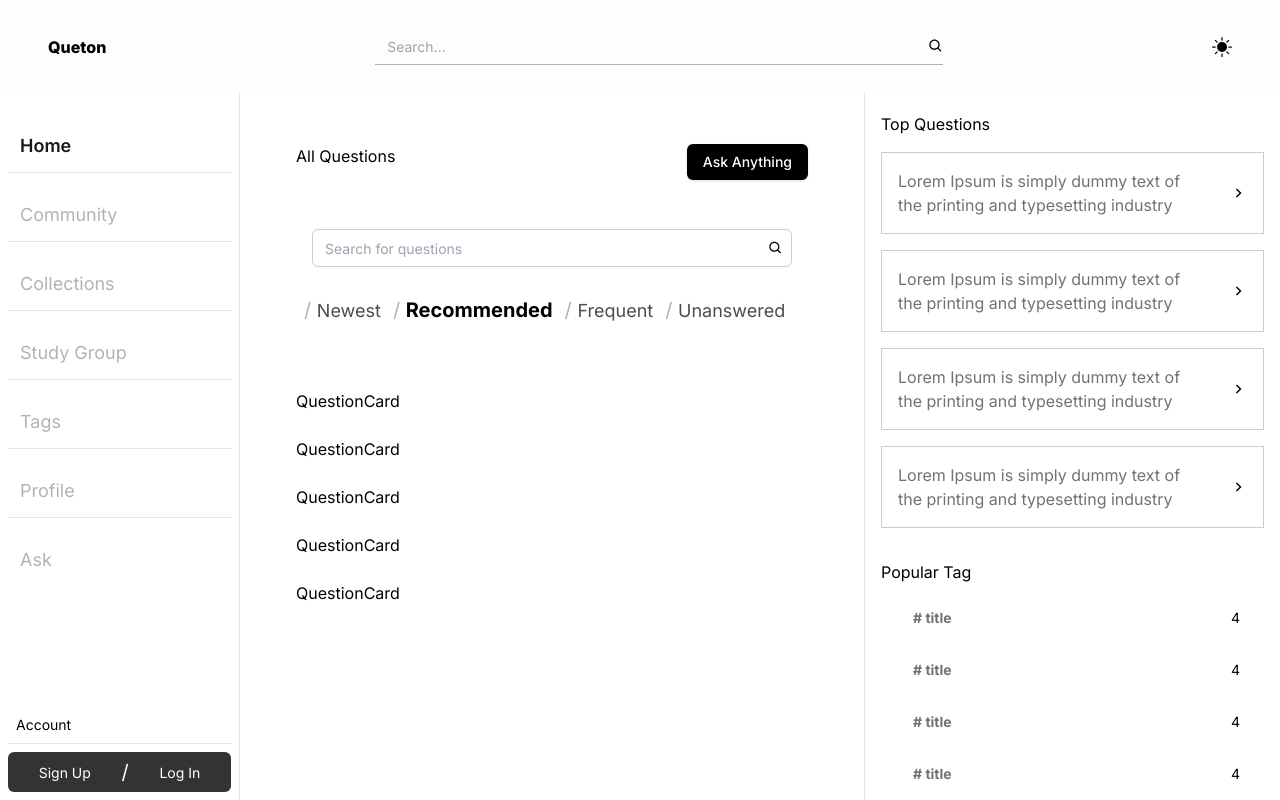
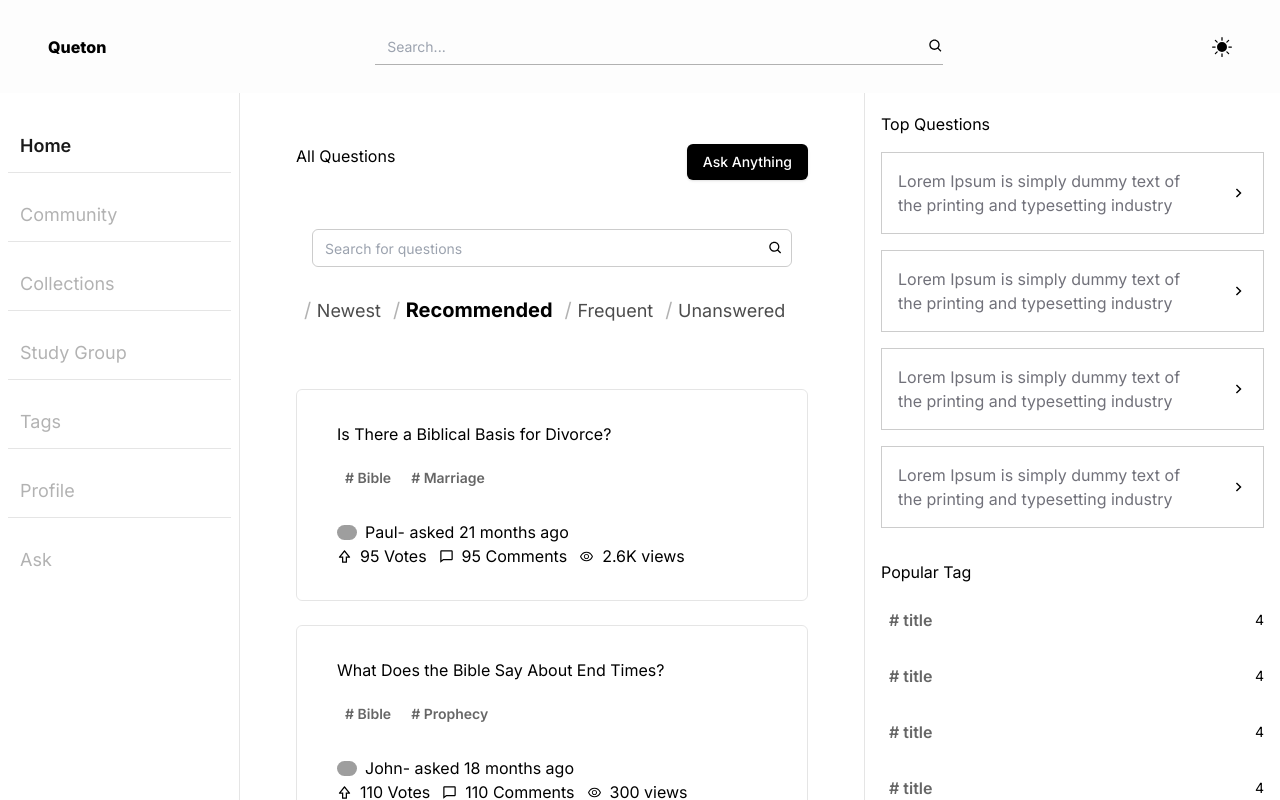
Before and after one commit to DrakonZZZ/Queton, a Next.js app: page / in a window 1280 px wide. Shown: the top 800 px of the page. Built offline with nearby package versions, Linux system fonts and the light colour scheme; no server answers; grey boxes are pictures that could not be loaded.

Commit message:
Homepage

```diff
--- a/app/(root)/(home)/page.tsx
+++ b/app/(root)/(home)/page.tsx
@@ -45,16 +45,19 @@ const Home = () => {
         <div className="w-full mt-10 flex flex-col gap-6">
           {questions.length > 0 ? (
             questions.map((q, idx) => {
-              const {
-                id,
-                title,
-                author,
-                upvotes,
-                view,
-                createAt,
-                tags: [{ id: tagId, tagName }],
-              } = q;
-              return <QuestionCard key={id} />;
+              const { id, title, author, upvotes, view, createAt, tags } = q;
+              return (
+                <QuestionCard
+                  key={id}
+                  id={id}
+                  title={title}
+                  author={author}
+                  upvotes={upvotes}
+                  view={view}
+                  createAt={createAt}
+                  tags={tags}
+                />
+              );
             })
           ) : (
             <NoResults
--- a/app/globals.css
+++ b/app/globals.css
@@ -17,9 +17,6 @@ body {
   }
   .flex-start {
     @apply flex justify-start items-center;
-  }
-  .card-wrapper {
-    @apply bg-light-900 dark:dark-gradient shadow-light-100 dar;
   }
   .btn {
     @apply bg-light-800 dark:bg-dark-300 !important;
--- a/components/QuestionCard.tsx
+++ b/components/QuestionCard.tsx
@@ -1,5 +1,91 @@
-const QuestionCard = () => {
-  return <div>QuestionCard</div>;
+import { link } from 'fs';
+import Link from 'next/link';
+import SideTags from './rightbar/SideTags';
+import Metric from './stats/Metric';
+import { BiUpvote, BiComment } from 'react-icons/bi';
+import { AiOutlineEye } from 'react-icons/ai';
+import AvatarCard from './stats/AvatarCard';
+import { timeStamp } from '@/lib/timeformat';
+
+interface QuestionProps {
+  id: number;
+  title: string;
+  author: { id: number; name: string; imgSrc: string };
+  upvotes: number;
+  view: number;
+  createAt: Date;
+  tags: { id: number; tagName: string }[];
+}
+
+const QuestionCard = ({
+  id,
+  title,
+  author,
+  upvotes,
+  view,
+  createAt,
+  tags,
+}: QuestionProps) => {
+  return (
+    <div className="border border-black/10 dark:border-white/20 rounded-md p-8 sm:px-10">
+      <div className="flex flex-col-reverse items-start justify-between gap-2 ">
+        <span className="md:hidden subtle-regular text-dark-400_light-700 line-clamp-1">
+          {timeStamp(createAt)}
+        </span>
+        <Link href={`/question/${id}`}>
+          <h3 className="h3-semibold base-semibold text-dark-200_light-900 line-clamp-1 flex-1">
+            {title}
+          </h3>
+        </Link>
+      </div>
+      {/* Editable button if signed in */}
+
+      <div className="mt-3.5 flex flex-wrap gap-1">
+        {tags.map((tag) => {
+          const { id, tagName } = tag;
+          return (
+            <SideTags
+              key={id}
+              id={tagName}
+              title={tagName}
+              addonClasses="text-sm"
+            />
+          );
+        })}
+      </div>
+      <div className="w-full flex-between flex-wrap mt-6">
+        <AvatarCard
+          imgSrc="/assets/icons/avatar.svg"
+          author={author.name}
+          isAuthor={true}
+          href={`/profile/${author.id}`}
+          title={`- asked ${timeStamp(createAt)}`}
+        />
+        <div className="flex gap-3">
+          <Metric
+            icon={<BiUpvote size={15} className="text-dark-400_light-800" />}
+            value={upvotes}
+            title="Votes"
+            addonTextStyle="small-medium text-dark-400_light-800"
+          />
+          <Metric
+            icon={<BiComment size={15} className="text-dark-400_light-800" />}
+            value={upvotes}
+            title="Comments"
+            addonTextStyle="small-medium text-dark-400_light-800"
+          />
+          <Metric
+            icon={
+              <AiOutlineEye size={15} className="text-dark-400_light-800" />
+            }
+            value={view}
+            title="views"
+            addonTextStyle="small-medium text-dark-400_light-800"
+          />
+        </div>
+      </div>
+    </div>
+  );
 };
 
 export default QuestionCard;
--- a/components/rightbar/SideTags.tsx
+++ b/components/rightbar/SideTags.tsx
@@ -1,24 +1,28 @@
 import Link from 'next/link';
 
 interface SideTageProps {
-  _id: number;
+  id: string;
   title: string;
   topicCount?: boolean;
   totlaQuestions?: number;
+  addonClasses: string;
 }
 
 const SideTags = ({
-  _id,
+  id,
   title,
   topicCount,
   totlaQuestions,
+  addonClasses,
 }: SideTageProps) => {
   return (
     <Link
-      href={`/tags/${_id}`}
-      className="flex flex-row justify-between items-center flex-wrap gap-2 px-6"
+      href={`/tags/${id}`}
+      className="flex flex-row justify-between items-center flex-wrap gap-2 "
     >
-      <div className="text-sm font-bold text-justify p-2 rounded-lg text-zinc-500">
+      <div
+        className={`${addonClasses} font-semibold text-justify p-2 rounded-lg text-black/60 dark:text-white/60`}
+      >
         <span>#</span> {title}
       </div>
       {topicCount && (
--- /dev/null
+++ b/components/stats/AvatarCard.tsx
@@ -0,0 +1,38 @@
+import Image from 'next/image';
+import Link from 'next/link';
+
+interface AvatarCardProp {
+  imgSrc: string;
+  author: string;
+  isAuthor: boolean;
+  href: string;
+  title: string;
+}
+
+const AvatarCard = ({
+  imgSrc,
+  author,
+  isAuthor,
+  href,
+  title,
+}: AvatarCardProp) => {
+  return (
+    <div>
+      <Link href={href} className="flex-center flex-wrap gap-2">
+        <Image
+          src={imgSrc}
+          width={20}
+          height={20}
+          alt={author}
+          className=" object-contain rounded-full"
+        />
+        <p className="hidden small-medium text-dark-400_light-800 md:flex items-center gap-1  ">
+          {author}
+          {title}
+        </p>
+      </Link>
+    </div>
+  );
+};
+
+export default AvatarCard;
--- /dev/null
+++ b/components/stats/Metric.tsx
@@ -0,0 +1,22 @@
+import { abbreviateNumber } from '@/lib/abbreviateNumber';
+
+interface MetricProps {
+  icon: React.ReactNode;
+  title: string;
+  addonTextStyle?: string;
+  value: number;
+  href?: string;
+}
+
+const Metric = ({ icon, title, addonTextStyle, value, href }: MetricProps) => {
+  return (
+    <div className="flex-center flex-wrap gap-2">
+      <span className={`${href ? 'rounded-full ' : ''}`}>{icon}</span>
+      <p className={`${addonTextStyle} flex items-center gap-1`}>
+        {abbreviateNumber(value)} {title}
+      </p>
+    </div>
+  );
+};
+
+export default Metric;
--- a/constants/questions.ts
+++ b/constants/questions.ts
@@ -12,9 +12,9 @@ export const questions = [
         tagName: 'Marriage',
       },
     ],
-    author: 'Paul',
+    author: { id: 1, name: 'Paul', imgSrc: '' },
     upvotes: 95,
-    view: 261,
+    view: 2612,
     comments: 4,
     createAt: new Date(2022, 3, 16, 2, 34),
   },
@@ -31,7 +31,7 @@ export const questions = [
         tagName: 'Prophecy',
       },
     ],
-    author: 'John',
+    author: { id: 2, name: 'John', imgSrc: '' },
     upvotes: 110,
     view: 300,
     comments: 6,
@@ -50,7 +50,7 @@ export const questions = [
         tagName: 'Science',
       },
     ],
-    author: 'Luke',
+    author: { id: 3, name: 'Luke', imgSrc: '' },
     upvotes: 80,
     view: 150,
     comments: 8,
@@ -70,7 +70,7 @@ export const questions = [
         tagName: 'Denominations',
       },
     ],
-    author: 'Mark',
+    author: { id: 4, name: 'Mark', imgSrc: '' },
     upvotes: 120,
     view: 220,
     comments: 3,
@@ -89,7 +89,7 @@ export const questions = [
         tagName: 'Miracles',
       },
     ],
-    author: 'Thomas',
+    author: { id: 5, name: 'Thomas', imgSrc: '' },
     upvotes: 70,
     view: 180,
     comments: 12,
--- /dev/null
+++ b/lib/abbreviateNumber.ts
@@ -0,0 +1,9 @@
+export const abbreviateNumber = (data: number): string => {
+  if (data < 1000) {
+    return data.toString();
+  } else if (data < 1000000) {
+    return (data / 1000).toFixed(1) + 'K';
+  } else {
+    return (data / 1000000).toFixed(1) + 'M';
+  }
+};
--- /dev/null
+++ b/lib/timeformat.ts
@@ -0,0 +1,30 @@
+export const timeStamp = (createdAt: Date): string => {
+  const seconds = Math.floor((Date.now() - createdAt.getTime()) / 1000);
+
+  const interval = Math.floor(seconds / 31536000);
+  if (interval > 1) {
+    return `${interval} years ago`;
+  }
+
+  const intervalMonths = Math.floor(seconds / 2592000);
+  if (intervalMonths > 1) {
+    return `${intervalMonths} months ago`;
+  }
+
+  const intervalDays = Math.floor(seconds / 86400);
+  if (intervalDays > 1) {
+    return `${intervalDays} days ago`;
+  }
+
+  const intervalHours = Math.floor(seconds / 3600);
+  if (intervalHours > 1) {
+    return `${intervalHours} hours ago`;
+  }
+
+  const intervalMinutes = Math.floor(seconds / 60);
+  if (intervalMinutes > 1) {
+    return `${intervalMinutes} min ago`;
+  }
+
+  return `${seconds} sec ago`;
+};
```
